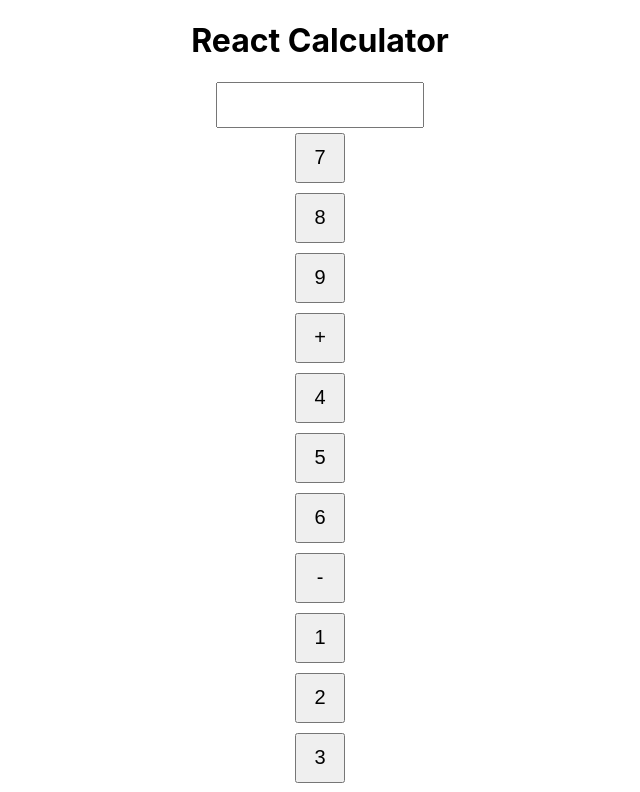
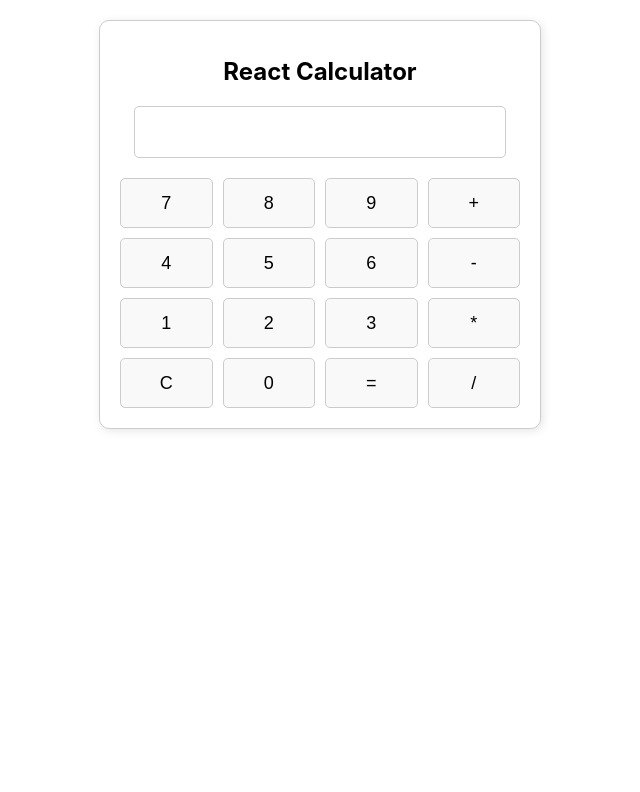
Before and after one commit to satwikbhat1/calculator, a React (Create React App) app: page / in a window 1280 px wide. Shown: the top 792 px of the page, without its empty margins (320-960 px from the left). Built offline with nearby package versions, Linux system fonts and the light colour scheme.

Commit message:
Update App.css

```diff
--- a/src/App.css
+++ b/src/App.css
@@ -1,20 +1,48 @@
-/* src/Calculator.css */
-div {
-    display: flex;
-    flex-direction: column;
-    align-items: center;
+.calculator {
+  text-align: center;
+  max-width: 400px;
+  margin: 20px auto;
+  border: 1px solid #ccc;
+  border-radius: 10px;
+  padding: 20px;
+  box-shadow: 2px 2px 10px rgba(0, 0, 0, 0.1);
 }
 
-input {
-    width: 200px;
-    height: 40px;
-    font-size: 24px;
-    text-align: right;
+.calculator h1 {
+  font-size: 24px;
+  margin-bottom: 20px;
 }
 
-button {
-    width: 50px;
-    height: 50px;
-    font-size: 20px;
-    margin: 5px;
+.calculator-input {
+  width: 90%;
+  height: 40px;
+  margin-bottom: 20px;
+  text-align: right;
+  font-size: 18px;
+  border: 1px solid #ccc;
+  border-radius: 5px;
+  padding: 5px;
 }
+
+.calculator-buttons {
+  display: grid;
+  grid-template-columns: repeat(4, 1fr);
+  gap: 10px;
+}
+
+.calculator-button {
+  height: 50px;
+  font-size: 18px;
+  border: 1px solid #ccc;
+  border-radius: 5px;
+  background-color: #f9f9f9;
+  cursor: pointer;
+}
+
+.calculator-button:hover {
+  background-color: #e0e0e0;
+}
+
+.calculator-button:active {
+  background-color: #d0d0d0;
+}
```
